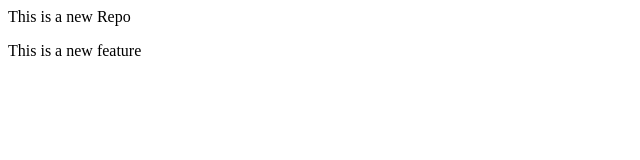
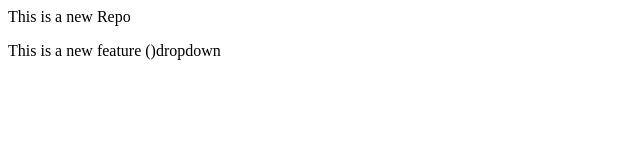
Before and after one commit to jarvis018/LocalRepo, a plain HTML site: page index.html in a window 1280 px wide. Shown: the full height of the page, 0-640 px from the left. Drawn offline with Linux system fonts and the light colour scheme.

```diff
--- a/index.html
+++ b/index.html
@@ -1,2 +1,2 @@
 <p>This is a new Repo</p>
-<p>This is a new feature</p>
+<p>This is a new feature ()dropdown</p>
```
